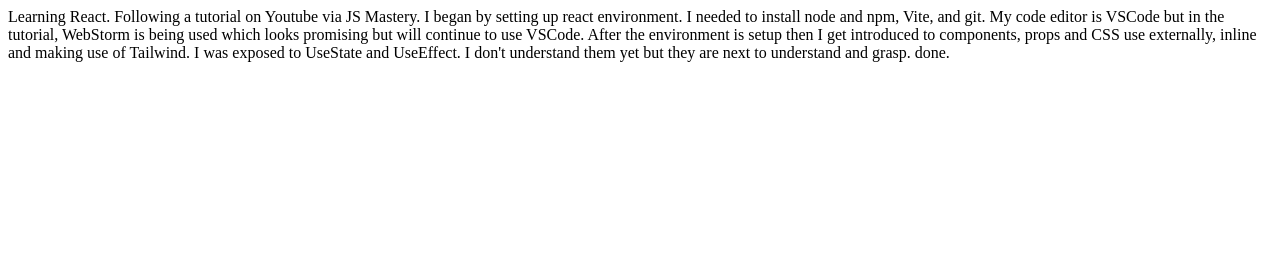
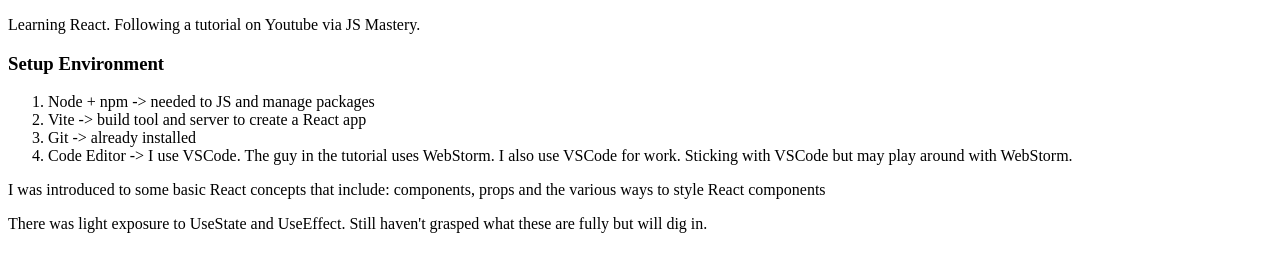
Before and after one commit to fitzk5ky/myWebsite, a plain HTML site: page docs/july-7.html in a window 1280 px wide. Drawn offline with Linux system fonts and the light colour scheme.

Commit message:
redo the july 7 documentation

```diff
--- a/docs/july-7.html
+++ b/docs/july-7.html
@@ -8,11 +8,18 @@
 </head>
 <body>
     <div class="content-container">
-        Learning React. Following a tutorial on Youtube via JS Mastery.
-        I began by setting up react environment. I needed to install node and npm, Vite, and git. My code editor is VSCode but in the tutorial, WebStorm is being used which looks promising but will continue to use VSCode.
-        After the environment is setup then I get introduced to components, props and CSS use externally, inline and making use of Tailwind.
-        I was exposed to UseState and UseEffect. I don't understand them yet but they are next to understand and grasp.
-        done.
+        <p>Learning React. Following a tutorial on Youtube via JS Mastery.</p>
+        <h3>Setup Environment</h3>
+        <ol>
+            <li>Node + npm -> needed to JS and manage packages</li>
+            <li>Vite -> build tool and server to create a React app</li>
+            <li>Git -> already installed</li>
+            <li>Code Editor -> I use VSCode. The guy in the tutorial uses WebStorm. I also use VSCode for work. Sticking with VSCode but may play around with WebStorm.</li>
+        </ol>
+        <p>I was introduced to some basic React concepts that include: components, props and the various ways to style React components</p>
+        <p>There was light exposure to UseState and UseEffect. Still haven't grasped what these are fully but will dig in.</p>
+
+
     </div>
 </body>
 </html>
```
